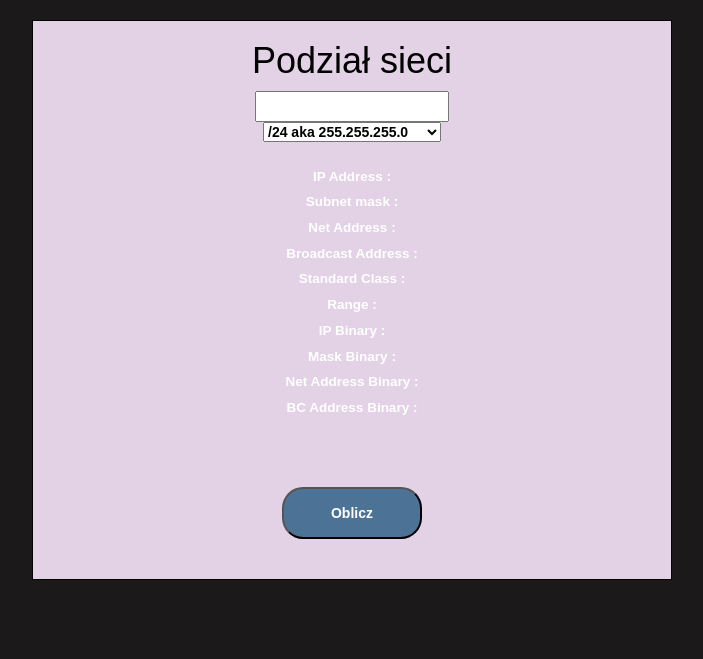
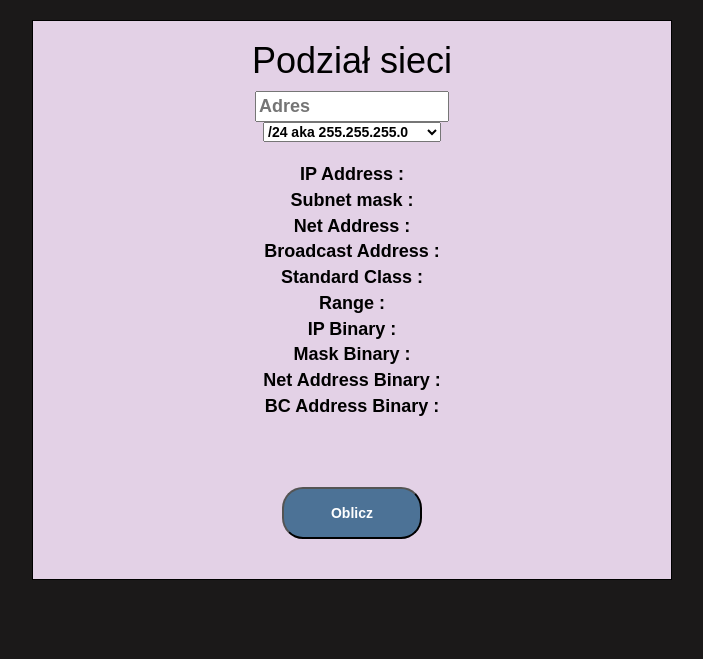
Before and after one commit to PawelMierzwa/school-cheat, a PHP site: page /foliage in a window 1280 px wide. Shown: the part 52-711 px from the top of the page, without its empty margins (288-991 px from the left). Run offline with PHP 8.4, Linux system fonts and the light colour scheme.

Commit message:
IP Calc CSS fix
- fixed css
- deleted unused function

```diff
--- a/template/css/foliage.css
+++ b/template/css/foliage.css
@@ -14,9 +14,9 @@
     font-weight: bold;
 }
 
-.result{
+.results, .labels{
 	font-size: large;
-	color: black;
+	color: black
 }
 
 #Oblicz{
--- a/template/foliage.html
+++ b/template/foliage.html
@@ -12,7 +12,7 @@
 <body>
     <div class="podzial">
         <h1>Podział sieci</h1>
-        <input type="text" name="adres" id="adres" size="15" maxlength="15" onkeydown="kropkowanie()"><br>
+        <input type="text" name="adres" id="adres" size="15" maxlength="15" placeholder="Adres"><br>
         <select name="maska" id="maska">
                 <option value=0>/0 aka 0.0.0.0                 </option>
                 <option value=1>/1 aka 128.0.0.0               </option>
@@ -51,45 +51,45 @@
         <br>
         <input type="button" id="Oblicz" value="Oblicz" onclick="Oblicz()"><br>
 
-        <div class='result'>
-            <span class=label>IP Address :</span>
-            <span class=value id=resIP></span>
+        <div class='results'>
+            <span class="labels">IP Address :</span>
+            <span class="value" id="resIP"></span>
         </div>
-        <div class='result'>
-            <span class=label>Subnet mask :</span>
-            <span class=value id=resMask></span>
+        <div class='results'>
+            <span class="labels">Subnet mask :</span>
+            <span class="value" id="resMask"></span>
         </div>
-        <div class='result'>
-            <span class=label>Net Address :</span>
-            <span class=value id=resNet></span>
+        <div class='results'>
+            <span class="labels">Net Address :</span>
+            <span class="value" id="resNet"></span>
         </div>
-        <div class='result'>
-            <span class=label>Broadcast Address :</span>
-            <span class=value id=resBC></span>
+        <div class='results'>
+            <span class="labels">Broadcast Address :</span>
+            <span class="value" id="resBC"></span>
         </div>
-        <div class='result'>
-            <span class=label>Standard Class :</span>
-            <span class=value id=resClass></span>
+        <div class='results'>
+            <span class="labels">Standard Class :</span>
+            <span class="value" id="resClass"></span>
         </div>
-        <div class='result'>
-            <span class=label>Range :</span>
-            <span class=value id=resRange></span>
+        <div class='results'>
+            <span class="labels">Range :</span>
+            <span class="value" id="resRange"></span>
         </div>
-        <div class='result'>
-            <span class=label>IP Binary :</span>
-            <span class=value id=resBinIP></span>
+        <div class='results'>
+            <span class="labels">IP Binary :</span>
+            <span class="value" id="resBinIP"></span>
         </div>
-        <div class='result'>
-            <span class=label>Mask Binary :</span>
-            <span class=value id=resBinMask></span>
+        <div class='results'>
+            <span class="labels">Mask Binary :</span>
+            <span class="value" id="resBinMask"></span>
         </div>
-        <div class='result'>
-            <span class=label>Net Address Binary :</span>
-            <span class=value id=resBinNet></span>
+        <div class='results'>
+            <span class="labels">Net Address Binary :</span>
+            <span class="value" id="resBinNet"></span>
         </div>
-        <div class='result'>
-            <span class=label>BC Address Binary :</span>
-            <span class=value id=resBinBC></span>
+        <div class='results'>
+            <span class="labels">BC Address Binary :</span>
+            <span class="value" id="resBinBC"></span>
         </div>
     </div>
     <script src="template/js/Foliage.js"></script>
--- a/template/js/Foliage.js
+++ b/template/js/Foliage.js
@@ -1,9 +1,3 @@
-function spacjowanie() {
-    let dot = adres.value;
-    dot = dot.replaceAll(" ",".");
-    adres.value = dot;
-}
-
 function Oblicz() {
 
     //get ip address
```
